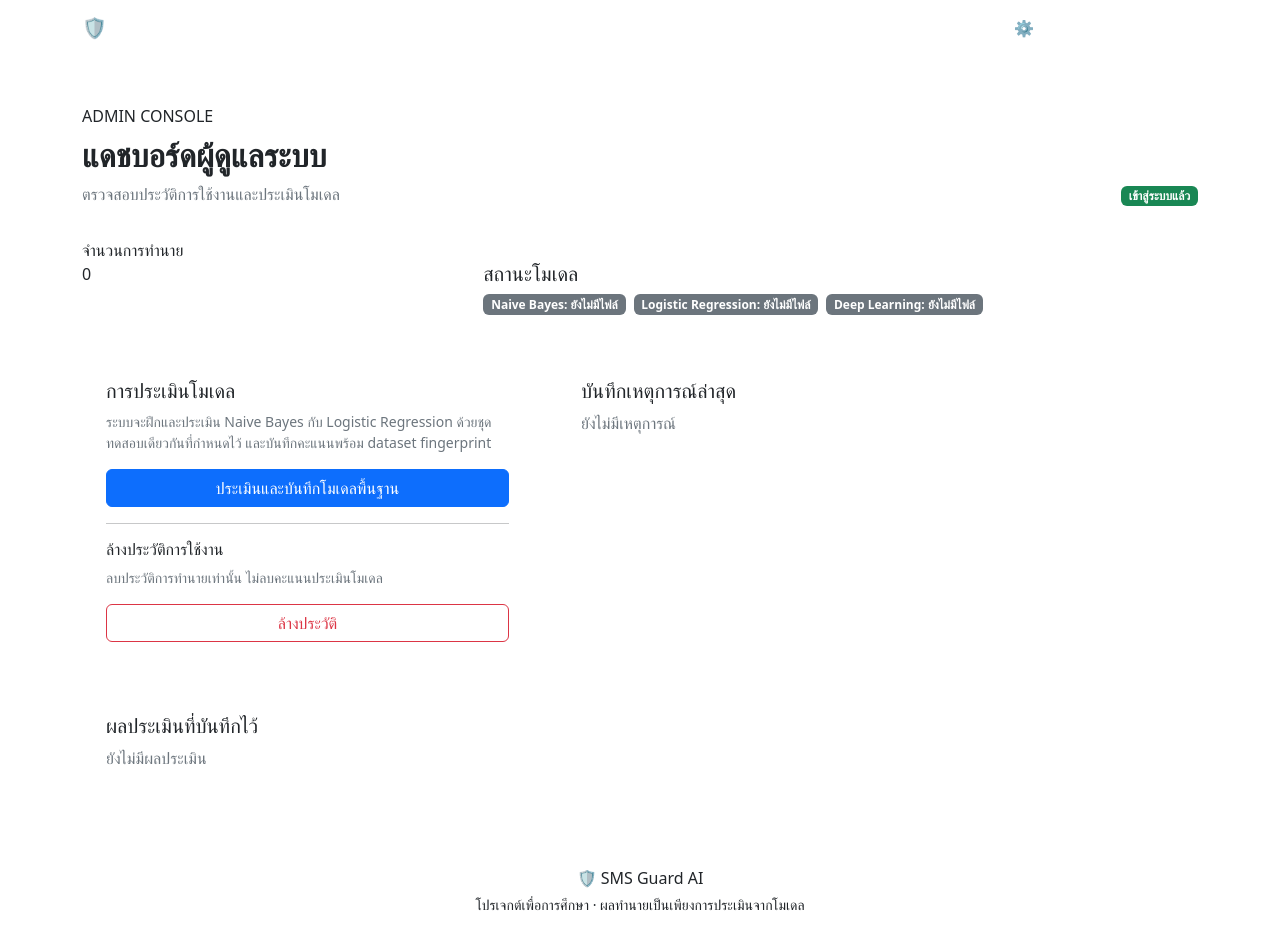
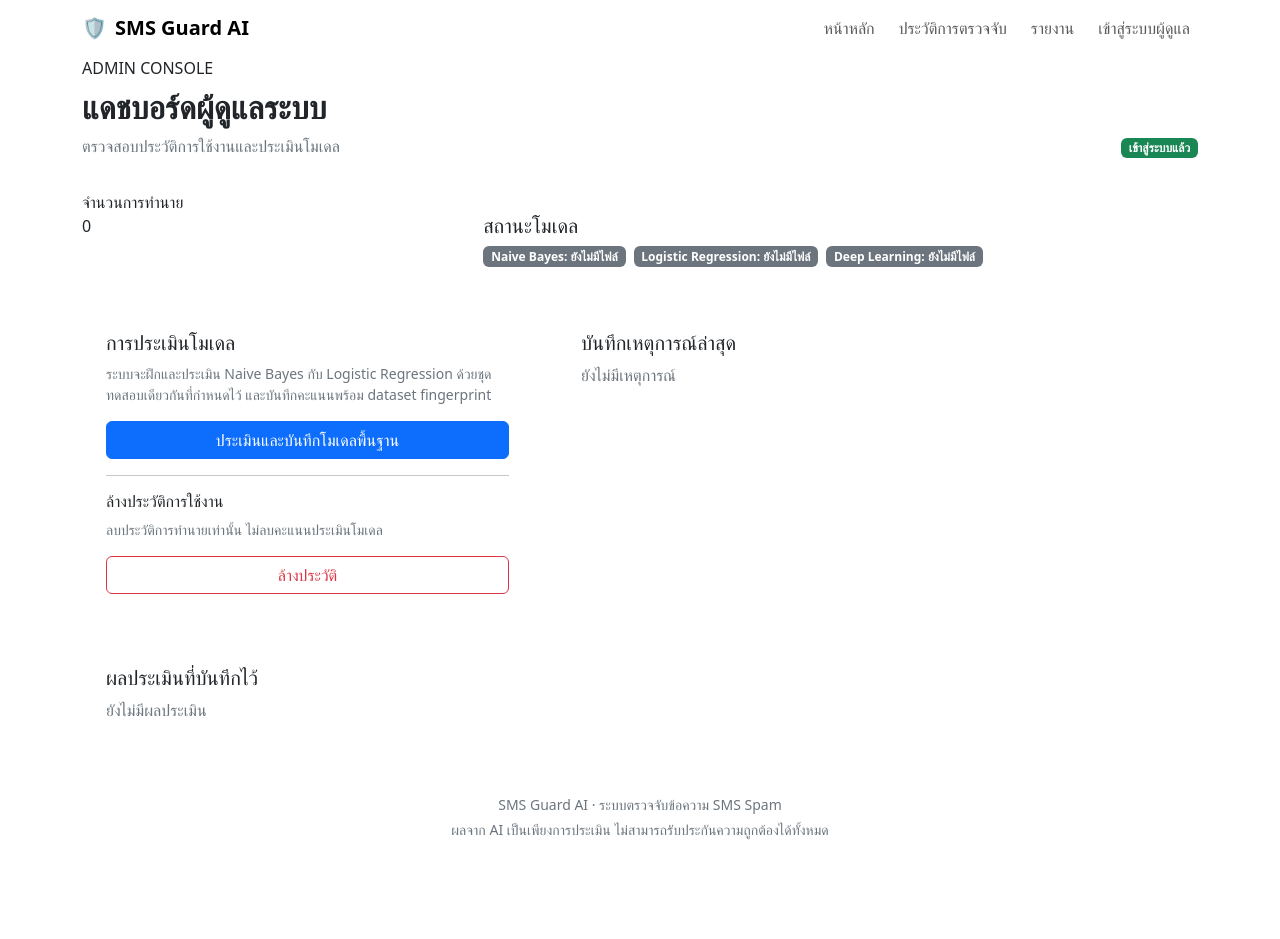
Before and after one commit to artdyadmin444/sms-spam-detector, a Flask app: page /admin in a window 1280 px wide. After the commit the page ends 840 px from the top, so only its background shows below. Run offline with Flask 3, Linux system fonts and the light colour scheme; the visitor is signed in with stand-in values (Sample User, id 1); data that the repository does not hold is empty.

Commit message:
Update base.html

```diff
--- a/templates/base.html
+++ b/templates/base.html
@@ -1,22 +1,33 @@
 
-<!doctype html>
+<!DOCTYPE html>
 <html lang="th">
 <head>
-  <meta charset="utf-8">
+  <meta charset="UTF-8">
   <meta name="viewport" content="width=device-width, initial-scale=1">
+
+  <meta
+    name="description"
+    content="SMS Guard AI ระบบตรวจจับข้อความ SMS Spam ด้วย Machine Learning และ Deep Learning"
+  >
 
   <title>{% block title %}SMS Guard AI{% endblock %}</title>
 
-  <!-- Bootstrap -->
+  <!-- Bootstrap CSS -->
   <link
     href="https://cdn.jsdelivr.net/npm/bootstrap@5.3.3/dist/css/bootstrap.min.css"
     rel="stylesheet"
   >
 
-  <!-- Custom CSS -->
+  <!-- Google Fonts -->
   <link
+    href="https://fonts.googleapis.com/css2?family=Inter:wght@400;500;600;700;800&family=Noto+Sans+Thai:wght@400;500;600;700;800&display=swap"
+    rel="stylesheet"
+  >
+
+  <!-- ธีมสีม่วงเข้มของเว็บไซต์ -->
+  <link
+    rel="stylesheet"
     href="{{ url_for('static', filename='css/style.css') }}"
-    rel="stylesheet"
   >
 
   {% block head %}{% endblock %}
@@ -24,138 +35,91 @@
 
 <body>
   <!-- Navigation -->
-  <nav class="navbar navbar-expand-lg navbar-dark nav-main sticky-top">
+  <nav class="navbar navbar-expand-lg">
     <div class="container">
-
-      <a class="navbar-brand fw-bold d-flex align-items-center gap-2"
-         href="{{ url_for('index') }}">
+      <a
+        class="navbar-brand fw-bold d-flex align-items-center gap-2"
+        href="{{ url_for('index') }}"
+      >
         <span aria-hidden="true">🛡️</span>
-        <span>SMS Guard <span class="brand-ai">AI</span></span>
+        <span>SMS Guard AI</span>
       </a>
 
       <button
         class="navbar-toggler"
         type="button"
         data-bs-toggle="collapse"
-        data-bs-target="#navMenu"
-        aria-controls="navMenu"
+        data-bs-target="#mainNavbar"
+        aria-controls="mainNavbar"
         aria-expanded="false"
-        aria-label="เปิดหรือปิดเมนู"
+        aria-label="เปิดเมนูนำทาง"
       >
         <span class="navbar-toggler-icon"></span>
       </button>
 
-      <div class="collapse navbar-collapse" id="navMenu">
-        <div class="navbar-nav ms-auto align-items-lg-center gap-lg-2">
+      <div class="collapse navbar-collapse" id="mainNavbar">
+        <ul class="navbar-nav ms-auto align-items-lg-center gap-lg-2">
+          <li class="nav-item">
+            <a class="nav-link" href="{{ url_for('index') }}">
+              หน้าหลัก
+            </a>
+          </li>
 
-          <a
-            class="nav-link {% if request.endpoint == 'index' %}active{% endif %}"
-            href="{{ url_for('index') }}"
-            {% if request.endpoint == 'index' %}aria-current="page"{% endif %}
-          >
-            <span aria-hidden="true">⌕</span>
-            ตรวจข้อความ
-          </a>
+          <li class="nav-item">
+            <a class="nav-link" href="{{ url_for('history') }}">
+              ประวัติการตรวจจับ
+            </a>
+          </li>
 
-          <a
-            class="nav-link {% if request.endpoint == 'history' %}active{% endif %}"
-            href="{{ url_for('history') }}"
-            {% if request.endpoint == 'history' %}aria-current="page"{% endif %}
-          >
-            <span aria-hidden="true">◷</span>
-            ประวัติและสถิติ
-          </a>
+          <li class="nav-item">
+            <a class="nav-link" href="{{ url_for('reports') }}">
+              รายงาน
+            </a>
+          </li>
 
-          <a
-            class="nav-link {% if request.endpoint == 'reports' %}active{% endif %}"
-            href="{{ url_for('reports') }}"
-            {% if request.endpoint == 'reports' %}aria-current="page"{% endif %}
-          >
-            <span aria-hidden="true">▤</span>
-            รายงานโมเดล
-          </a>
-
-          {% if session.get('admin') %}
-
-            <a
-              class="nav-link {% if request.endpoint == 'admin_dashboard' %}active{% endif %}"
-              href="{{ url_for('admin_dashboard') }}"
-              {% if request.endpoint == 'admin_dashboard' %}aria-current="page"{% endif %}
-            >
-              <span aria-hidden="true">⚙</span>
-              Admin
-            </a>
-
-            <form
-              method="post"
-              action="{{ url_for('admin_logout') }}"
-              class="d-inline"
-            >
-              <button class="nav-link nav-logout" type="submit">
-                ออกจากระบบ
-              </button>
-            </form>
-
-          {% else %}
-
-            <a
-              class="nav-link nav-admin {% if request.endpoint == 'admin_login' %}active{% endif %}"
-              href="{{ url_for('admin_login') }}"
-              {% if request.endpoint == 'admin_login' %}aria-current="page"{% endif %}
-            >
+          {% if session.get('admin_logged_in') %}
+          <li class="nav-item">
+            <a class="nav-link" href="{{ url_for('admin') }}">
               ผู้ดูแลระบบ
             </a>
+          </li>
 
+          <li class="nav-item">
+            <a class="nav-link" href="{{ url_for('admin_logout') }}">
+              ออกจากระบบ
+            </a>
+          </li>
+          {% else %}
+          <li class="nav-item">
+            <a class="nav-link" href="{{ url_for('admin_login') }}">
+              เข้าสู่ระบบผู้ดูแล
+            </a>
+          </li>
           {% endif %}
-
-        </div>
+        </ul>
       </div>
     </div>
   </nav>
 
   <!-- Main content -->
-  <main class="container main-content py-4 py-lg-5">
-
-    <!-- Flash messages -->
-    {% with messages = get_flashed_messages(with_categories=true) %}
-      {% if messages %}
-        <div class="flash-messages mb-4">
-          {% for category, message in messages %}
-            <div
-              class="alert alert-{{ category }} alert-dismissible fade show"
-              role="alert"
-            >
-              {{ message }}
-
-              <button
-                type="button"
-                class="btn-close"
-                data-bs-dismiss="alert"
-                aria-label="ปิด"
-              ></button>
-            </div>
-          {% endfor %}
-        </div>
-      {% endif %}
-    {% endwith %}
-
+  <main class="container">
     {% block content %}{% endblock %}
-
   </main>
 
   <!-- Footer -->
-  <footer class="site-footer container py-4 text-center">
-    <div class="footer-brand mb-1">
-      🛡️ SMS Guard AI
-    </div>
-
-    <div class="small">
-      โปรเจกต์เพื่อการศึกษา · ผลทำนายเป็นเพียงการประเมินจากโมเดล
+  <footer class="container py-4 mt-4">
+    <div class="text-center small text-secondary">
+      SMS Guard AI · ระบบตรวจจับข้อความ SMS Spam
+      <div class="mt-1">
+        ผลจาก AI เป็นเพียงการประเมิน ไม่สามารถรับประกันความถูกต้องได้ทั้งหมด
+      </div>
     </div>
   </footer>
 
   <!-- Bootstrap JavaScript -->
-  <script src="https://cdn.jsdelivr.net/npm/bootstrap@5.3.3/dist/js/bootstrap.bundle.min.js"></script>
+  <script
+    src="https://cdn.jsdelivr.net/npm/bootstrap@5.3.3/dist/js/bootstrap.bundle.min.js"
+  ></script>
 
   {% block scripts %}{% endblock %}
 </body>
```
